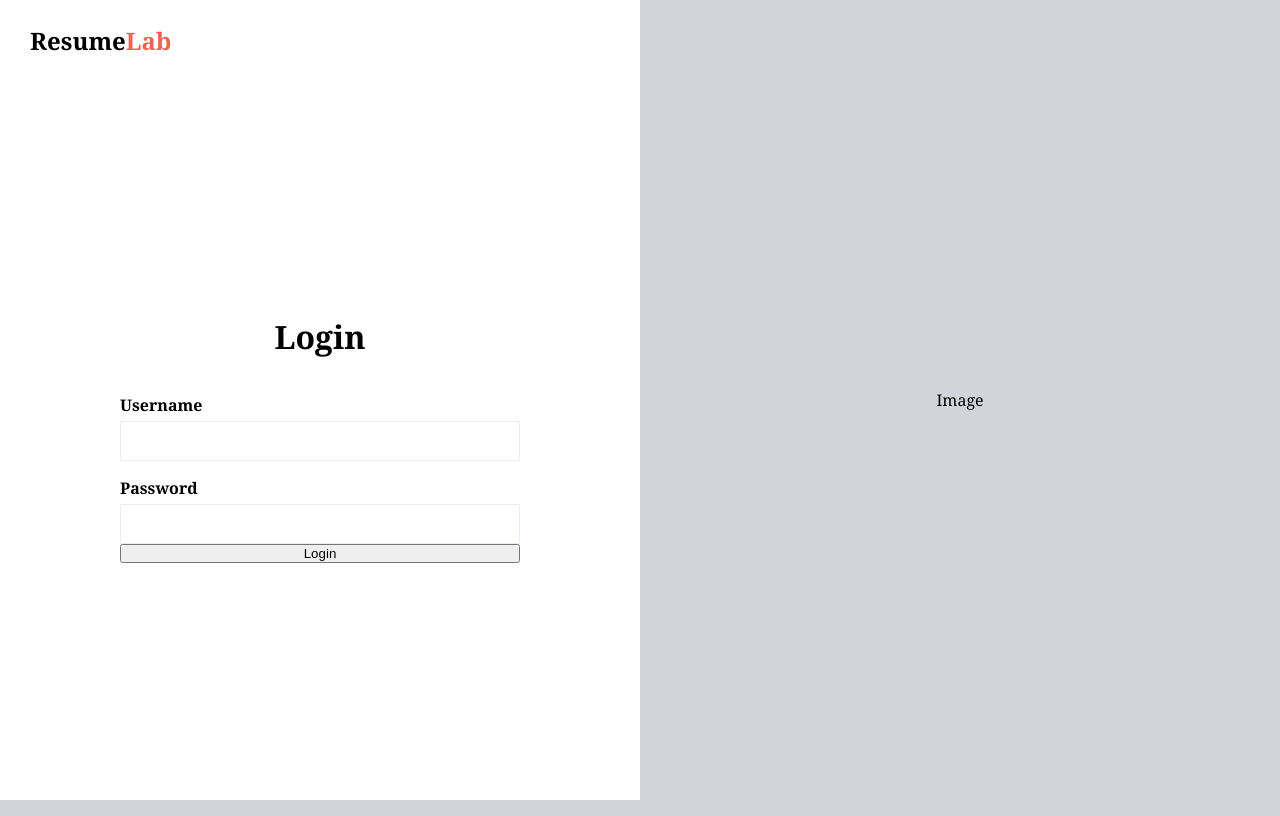
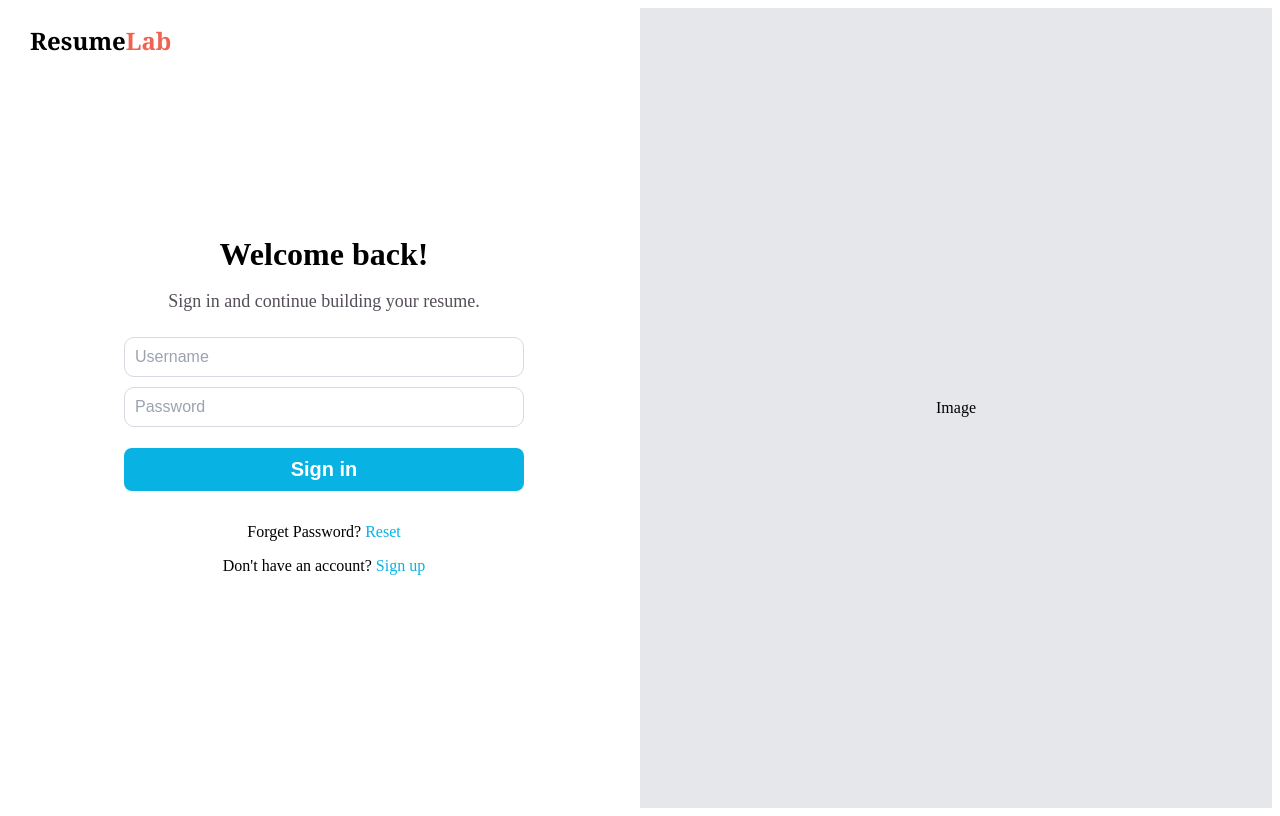
Before and after one commit to Gajwerixon/django-cv-builder, a Django app: page /accounts/login/ in a window 1280 px wide. Run offline with Django 5.2, Linux system fonts and the light colour scheme.

Commit message:
add login template

```diff
--- a/accounts/templates/accounts/login.html
+++ b/accounts/templates/accounts/login.html
@@ -1,57 +1,24 @@
-{% extends "base.html" %}
+{% extends "accounts_layout.html" %}
 
-{% load static %}
+{% block title %} Welcome back! {% endblock %}
+{% block subtitle %} Sign in and continue building your resume. {% endblock %}
 
-{% block extra_css %}
-    <link rel="stylesheet" href="{% static 'css/login.css' %}">
+
+{% block form %}
+
+    <input type="text" name="username" placeholder="Username">
+
+    <input type="password" name="password" placeholder="Password">
+
 {% endblock %}
 
 
-{% block content %}
-
-<div class="login-page">
-
-    <div class="login-form-section">
-
-        <div class="logo-container">
-            <div class="logo">
-                <a href="/" class="logo">
-                    Resume<span>Lab</span>
-                </a>
-            </div>
-        </div>
-
-        <div class="form-wrapper">
-
-            <h1>Login</h1>
-
-            <form method="POST" class="form-login">
-
-                {% csrf_token %}
-
-                <label>Username</label>
-                <input type="text" name="username">
-
-                <label>Password</label>
-                <input type="password" name="password">
-
-                <button type="submit">Login</button>
-
-            </form>
-
-        </div>
-
-    </div>
+{% block button_text %} Sign in {% endblock %}
 
 
-    <div class="login-image-section">
+{% block access_links %}
 
-        <div class="image-placeholder">
-            Image
-        </div>
-
-    </div>
-
-</div>
+    <p class="access-link">Forget Password?<a href="#"> Reset</a>
+    <p class="access-link">Don't have an account?<a href="{% url "register" %}"> Sign up</a>
 
 {% endblock %}
```
